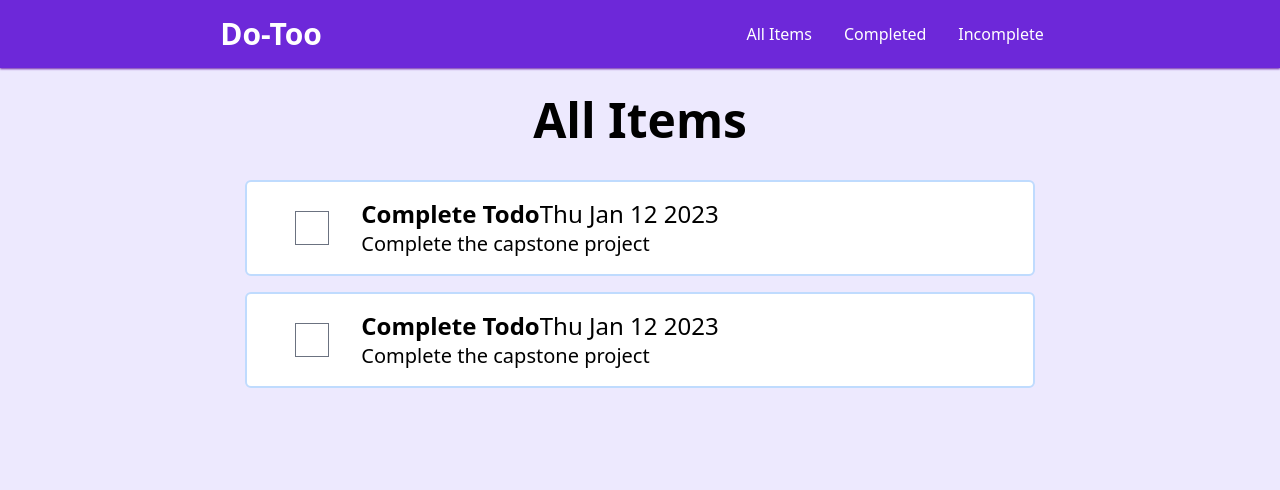
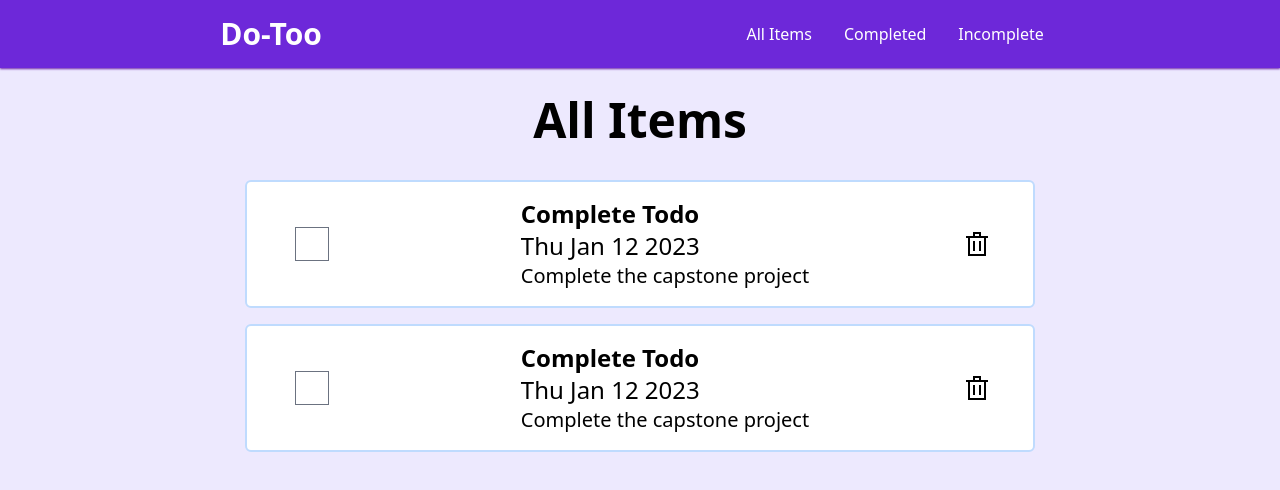
Before and after one commit to rishabhDev2700/capstone-project, a React (Create React App) app: page / in a window 1280 px wide. Shown: the top 490 px of the page. Built offline with nearby package versions, Linux system fonts and the light colour scheme.

Commit message:
Customized layout and added toDateString function for displaying date

```diff
--- a/src/components/Todo.js
+++ b/src/components/Todo.js
@@ -1,16 +1,19 @@
 import {motion} from 'framer-motion';
+import { GrTrash } from 'react-icons/gr';
 export const Todo = (props) => {
+  const date = new Date(props.date);
   return (
     <motion.div initial={{x:1200}} whileInView={{x:0}} transition={{duration:2.5}}
-    className="flex items-center w-2/3 border-2 border-blue-200 bg-white rounded-md m-2 p-4">
+    className="flex justify-between items-center w-2/3 border-2 border-blue-200 bg-white rounded-md m-2 p-4">
         <input className="form-checkbox mx-8 p-4" type="checkbox" />
-        <div>
-          <div className="text-2xl flex justify-evenly">
+        <div className='flex flex-col'>
+          <div className="text-2xl w-full">
             <div className="font-semibold">{props.title}</div>
-            <div>{props.date.toDateString()}</div>
+            <div>{date.toDateString()}</div>
           </div>
           <div className="text-xl">{props.note}</div>
         </div>
+        <GrTrash className='scale-150 mr-8'/>
       </motion.div>
   )
 }
```
